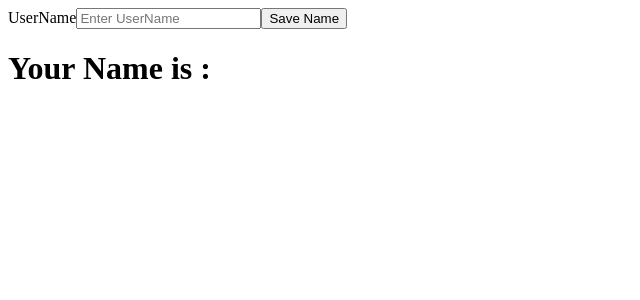
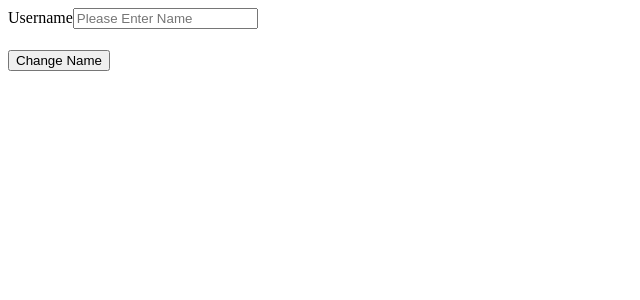
Before and after one commit to batra24-deepanshu/Angular-Learning, an Angular app: page / in a window 1280 px wide. Shown: the top 300 px of the page, without its empty margins (0-640 px from the left). Built offline with nearby package versions, Linux system fonts and the light colour scheme.

Commit message:
2 way data binding

```diff
--- a/src/app/app.component.ts
+++ b/src/app/app.component.ts
@@ -3,21 +3,17 @@ import { Component } from '@angular/core';
 @Component({
   selector: 'app-root',
   template: `<div>
-    <label>UserName</label>
-    <input (input)="getFirstName($event)"  placeholder="Enter UserName"/>
-    <button (click)="saveUserName()">Save Name</button>
-    <h1>Your Name is : {{displayName}}</h1>
+    <label>Username</label>
+    <input [(ngModel)]="firstName" placeholder="Please Enter Name" />
+    <h1>{{firstName}}</h1>
+    <button (click)="changeName()">Change Name</button>
   </div>`,
   styles: []
 })
 export class AppComponent {
   firstName:string="";
-  displayName:string=""
 
- getFirstName(data:any){
-   this.firstName=data.target.value;
- }
- saveUserName(){
-   this.displayName=this.firstName;
- }
+  changeName(){
+    this.firstName="Manish"
+  }
 }
--- a/src/app/app.module.ts
+++ b/src/app/app.module.ts
@@ -1,4 +1,5 @@
 import { NgModule } from '@angular/core';
+import { FormsModule } from '@angular/forms';
 import { BrowserModule } from '@angular/platform-browser';
 
 import { AppComponent } from './app.component';
@@ -8,7 +9,8 @@ import { AppComponent } from './app.component';
     AppComponent
   ],
   imports: [
-    BrowserModule
+    BrowserModule,
+    FormsModule
   ],
   providers: [],
   bootstrap: [AppComponent]
```
